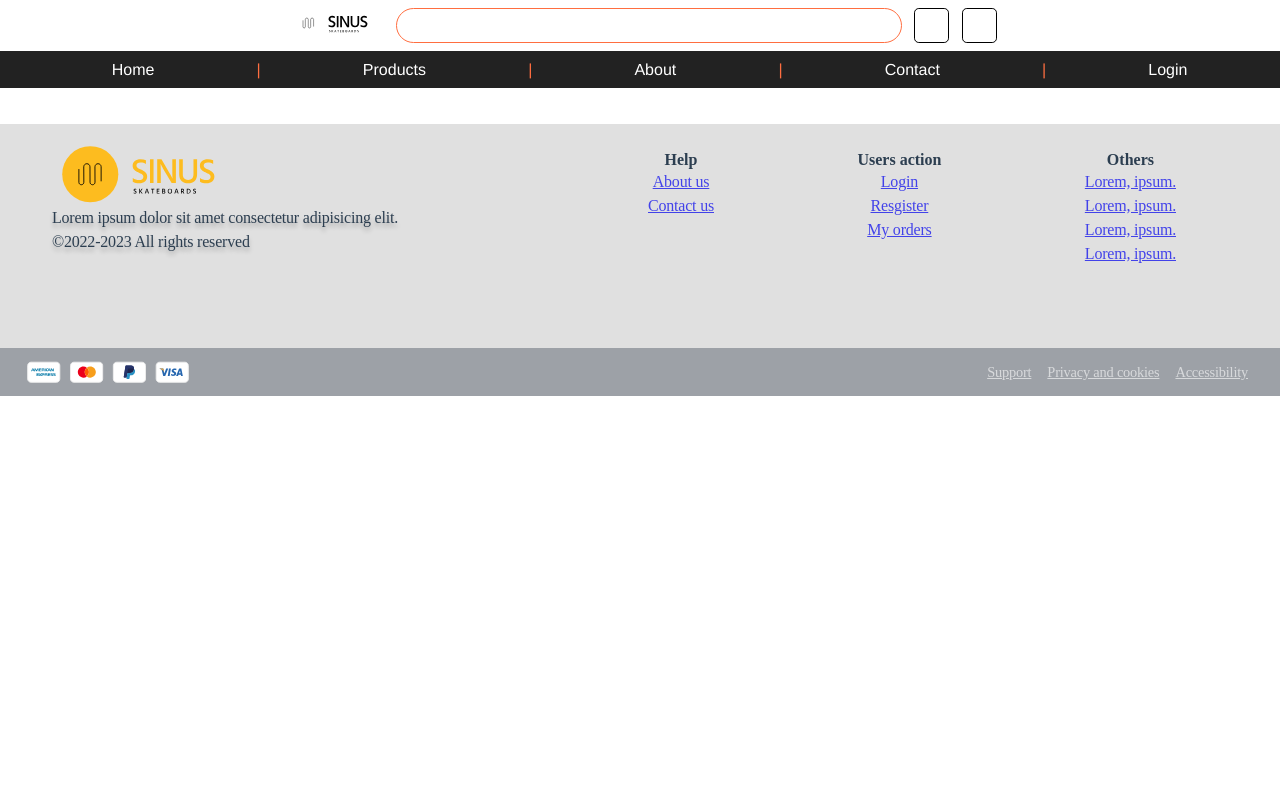
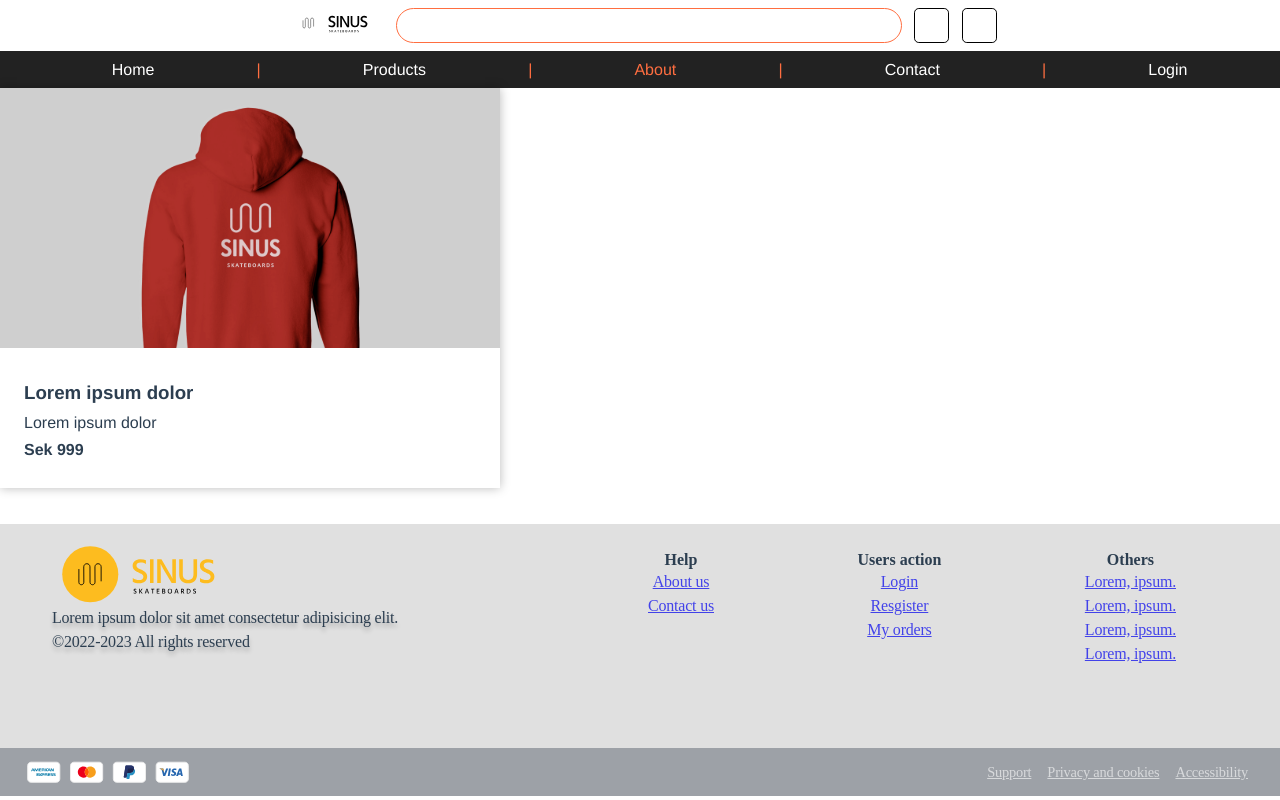
Before and after one commit to theodorwill/Slutprojekt-Sinus-Webshop, a Vue app: page /singlep in a window 1280 px wide. Built offline with nearby package versions, Linux system fonts and the light colour scheme.

Commit message:
New branch, added 3 new components, 1 new view

```diff
--- a/src/components/Header.vue
+++ b/src/components/Header.vue
@@ -12,7 +12,7 @@
     <section>
       <router-link to="/">Home</router-link> |
       <router-link to="/products">Products</router-link> |
-      <router-link to="/about">About</router-link> |
+      <router-link to="/singlep">About</router-link> |
       <router-link to="/contact">Contact</router-link> |
       <router-link to="#">Login</router-link>
     </section>
--- /dev/null
+++ b/src/components/SingleProductCard.vue
@@ -0,0 +1,76 @@
+<template>
+  <div class="product-card">
+    <section>
+      <div class="product-image" />
+    </section>
+
+    <section>
+      <h3>Lorem ipsum dolor </h3>
+      <p>Lorem ipsum dolor </p>
+      <h4>Sek 999</h4>
+    </section>
+  </div>
+</template>
+
+<script>
+export default {};
+</script>
+
+<style scoped>
+.product-card {
+  display: flex;
+  flex-flow: column;
+  justify-content: space-between;
+  min-width: 500px;
+  min-height: 400px;
+  box-shadow: 0 0px 10px rgba(0, 0, 0, 0.274);
+  text-align: left;
+}
+
+.product-card > section:nth-of-type(1) {
+  background-color: rgb(207, 207, 207);
+  width: 100%;
+  height: 65%;
+}
+
+.product-card > section:last-of-type {
+  width: 100%;
+  margin: 1.8rem 0;
+  display: grid;
+  grid-row-gap: 0.6rem;
+  grid-template-columns: 25% 25% 25% 25%;
+  grid-template-areas:
+    "header header header heart "
+    "size size size size"
+    "price price price stars";
+  background-color: white;
+}
+
+.product-card > section:last-of-type * {
+  margin: 0 1.5rem;
+}
+
+.product-card > section:last-of-type > h3 {
+  grid-area: header;
+}
+
+.product-card > section:last-of-type > p {
+  grid-area: size;
+}
+
+.product-card > section:last-of-type > h4 {
+  grid-area: price;
+}
+
+.product-image {
+  width: 100%;
+  height: 100%;
+  border: none;
+  overflow: hidden;
+  background-image: url(../assets/logo.png);
+  background-repeat: no-repeat;
+  background-size: 45%;
+  background-position: bottom center;
+  background-image: url("~@/assets/hoodie_red.svg");
+}
+</style>
--- /dev/null
+++ b/src/components/SingleProductInfo.vue
@@ -0,0 +1,16 @@
+<template>
+<div>
+
+</div>
+
+</template>
+
+<script>
+export default {
+
+}
+</script>
+
+<style>
+
+</style>
--- /dev/null
+++ b/src/components/SingleProductReview.vue
@@ -0,0 +1,15 @@
+<template>
+  <div>
+
+  </div>
+</template>
+
+<script>
+export default {
+
+}
+</script>
+
+<style>
+
+</style>
--- a/src/router/index.js
+++ b/src/router/index.js
@@ -27,6 +27,12 @@ const routes = [
     path: '/about',
     name: 'About',
     component: () => import(/* webpackChunkName: "about" */ '../views/About.vue')
+  },
+
+  {
+    path: '/singlep',
+    name: 'SinglePage',
+    component: () => import ('../views/SingleProduct.vue')
   }
 ]
 
--- a/src/views/SingleProduct.vue
+++ b/src/views/SingleProduct.vue
@@ -0,0 +1,24 @@
+<template>
+  <div class="single-product-view">
+    <SingleProductCard />
+    <SingleProductInfo />
+    <SingleProductReview />
+
+  </div>
+</template>
+
+<script>
+import SingleProductCard from "@/components/SingleProductCard.vue";
+import SingleProductInfo from "@/components/SingleProductInfo.vue";
+import SingleProductReview from "@/components/SingleProductReview.vue";
+export default {
+  components: { SingleProductCard, SingleProductInfo, SingleProductReview },
+};
+</script>
+
+<style>
+.single-product-view {
+  display: flex;
+  flex-flow: row;
+}
+</style>
```
